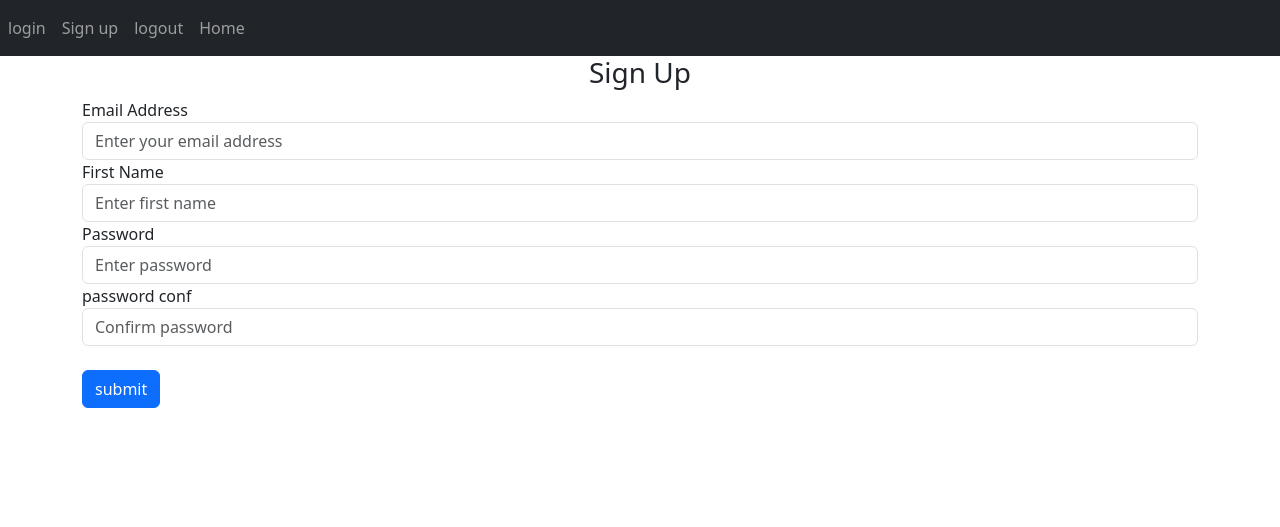
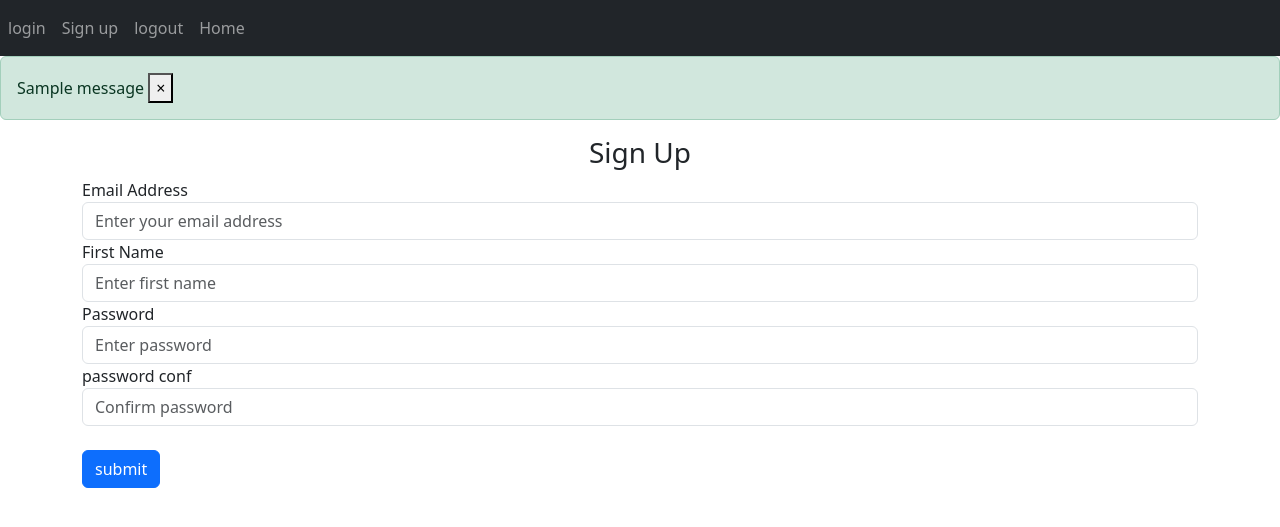
Before and after one commit to luckylukezzz/notebook-flask, a Flask app: page /sign-up in a window 1280 px wide. Shown: the top 527 px of the page. Run offline with Flask 3, Linux system fonts and the light colour scheme; one stand-in notice (Sample message) is shown; some libraries are stand-ins or nearby versions.

Commit message:
until form flash

```diff
--- a/website/auth.py
+++ b/website/auth.py
@@ -1,8 +1,8 @@
-from flask import Blueprint,render_template
+from flask import Blueprint,render_template,request , flash
 
 auth = Blueprint('auth',__name__)
 
-@auth.route('/login')
+@auth.route('/login', methods=['POST','GET'])
 def login():
     return render_template('login.html')
 
@@ -11,6 +11,26 @@ def login():
 def logout():
     return "<p>Logout</p>"
 
-@auth.route('/sign-up')
+@auth.route('/sign-up',methods=['POST','GET'])
 def signUp():
+    if request.method == 'POST':
+        email = request.form.get('email')
+        firstName = request.form.get('firstName')
+        password1 = request.form.get('password1')
+        password2 = request.form.get('password2')
+
+        if len(email) < 4:
+            flash("Email must contain more than 3 chars" , category='error')
+        if len(firstName) < 2:
+            flash("first name must contain more than 1 char" , category='error')
+        if len(password1) < 7:
+            flash("password must contain more than 7 chars" , category='error')
+        if password1 == password2:
+            flash("account creation successfull" , category='success')
+        else:
+            flash("passwords dosen't match" , category='error')
+
+
+
+
     return render_template('sign_up.html')
--- a/website/templates/base.html
+++ b/website/templates/base.html
@@ -26,6 +26,29 @@
             </div>
         </div>
     </nav>
+    {% with messages = get_flashed_messages(with_categories = true) %}
+    {% if messages %}
+        {%for  category, message in messages %}
+            {%if category == 'error' %}
+                <div class="alert alert-danger alter-dismissable fade show" role="alert">
+                    {{ message }}
+                    <button type="button" class="close" data-dismiss="alert">
+                        <span aria-hidden="true">&times;</span>
+                    </button>
+                </div>
+            {%else %}
+                <div class="alert alert-success alter-dismissable fade show" role="alert">
+                    {{ message }}
+                    <button type="button" class="close" data-dismiss="alert">
+                        <span aria-hidden="true">&times;</span>
+                    </button>
+                </div>
+            {%endif %}
+        {%endfor %}
+    {%endif %}
+    {% endwith%}
+
+
     <div class="container">
         {%block content %}
         {% endblock %}
--- a/website/templates/sign_up.html
+++ b/website/templates/sign_up.html
@@ -13,12 +13,12 @@
         <input type="text" class="form-control" id="firstName" name="firstName" placeholder="Enter first name" />
     </div>
     <div class="form-group">
-        <label for="pasword1">Password</label>
+        <label for="password1">Password</label>
         <input type="password" class="form-control" id="password1" name="password1" placeholder="Enter password" />
     </div>
     <div class="form-group">
-        <label for="pasword2">password conf</label>
-        <input type="password" class="form-control" id="pasword2" name="pasword2" placeholder="Confirm password" />
+        <label for="password2">password conf</label>
+        <input type="password" class="form-control" id="password2" name="password2" placeholder="Confirm password" />
     </div>
     <br/>
     <button type="submit" class="btn btn-primary">submit</button>
```
